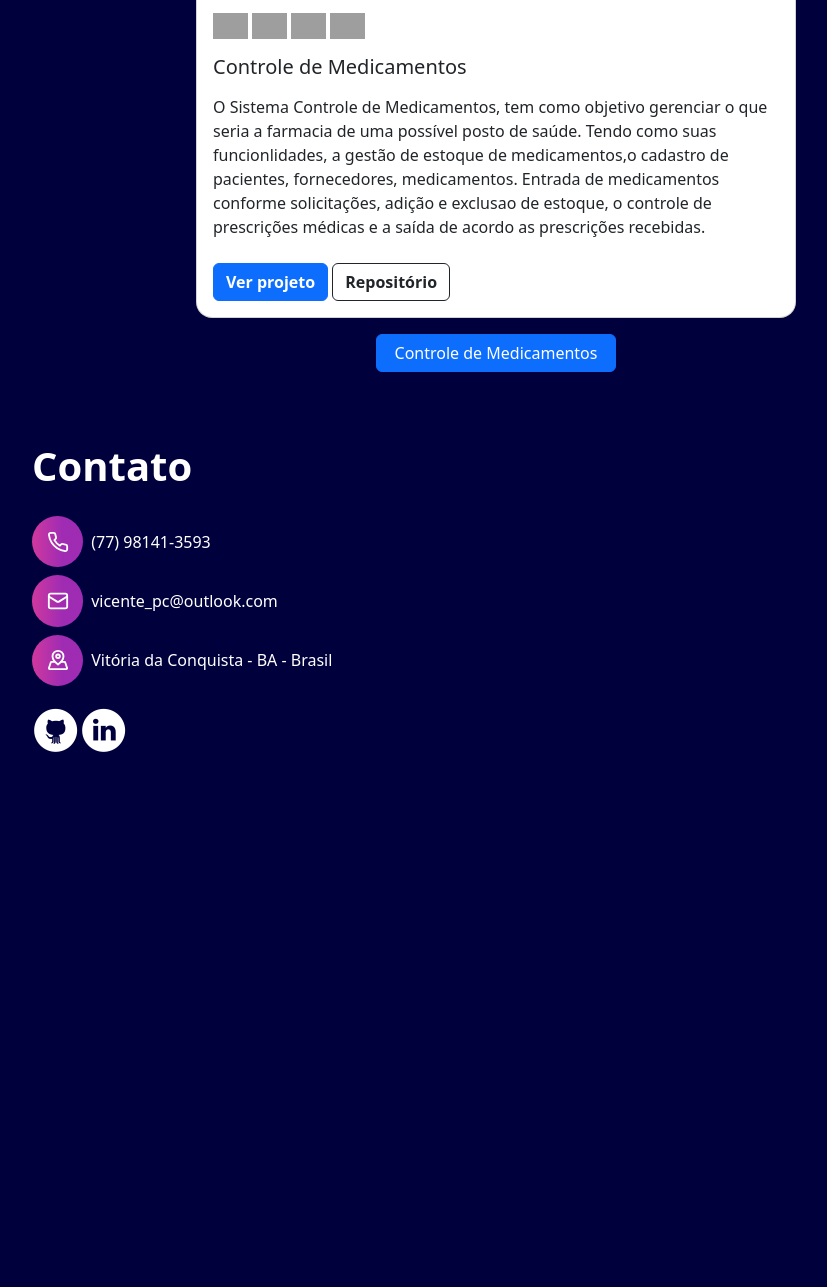
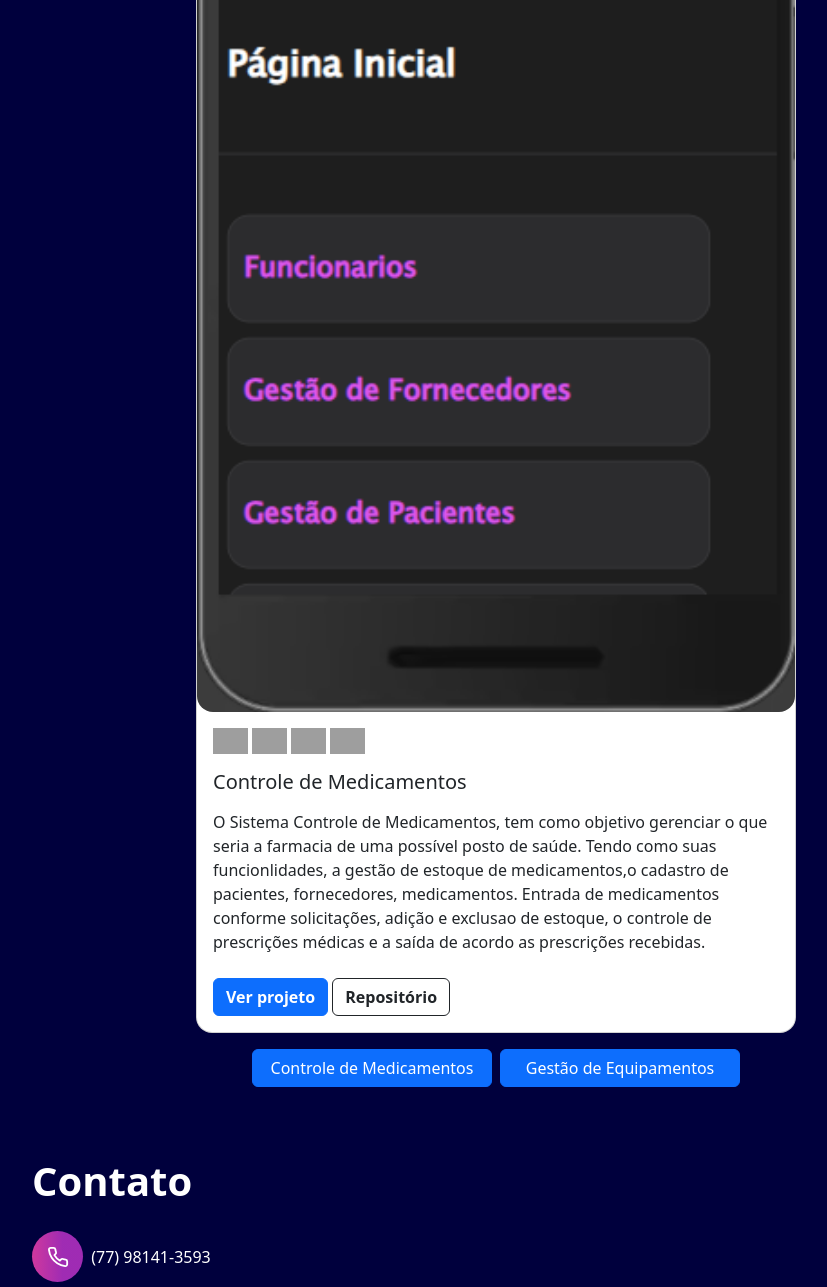
Before and after one commit to vicentejrmc/Portifolio, a plain HTML site: page index.html in a window 1280 px wide. Shown: the part 1957-3244 px from the top of the page, without its empty margins (144-971 px from the left). Before the commit the page ends 2795 px from the top, so only its background shows below. Drawn offline with nearby package versions, Linux system fonts and the light colour scheme; grey boxes are pictures that could not be loaded.

Commit message:
Implementado gif do segundo projeto

```diff
--- a/index.css
+++ b/index.css
@@ -41,7 +41,6 @@ a:hover {
 
     #banner .bg-foto {
         background: linear-gradient(157deg,rgba(232, 90, 201, 1) 23%, rgba(64, 64, 148, 1) 67%);
-        /* background: linear-gradient(90deg, rgba(229, 62, 168, .906), rgba(172, 47, 189, .925) 60%);*/
         border-radius: 33% 67% 53% 47% / 66% 41% 59% 34%;
         height: 15rem;
         margin-right: 3rem;
--- a/index.html
+++ b/index.html
@@ -142,7 +142,7 @@
             </p>
 
             <div class="card mx-md-auto rounded-4 mx-3 mt-4" style="max-width: 600px;" data-bs-theme="white">
-                <img id="imgCard" class="card-img-top rounded-top-4">
+                <img id="imgCard" class="card-img-top rounded-4">
                 <div class="card-body d-flex flex-column gap-2">
                     <span id="stackCard" class="d-flex gap-1"></span>
                     <h5 id="tituloCard" class="card-title mt-2"></h5>
@@ -151,7 +151,7 @@
                         <button type="button" class="btn btn-primary fw-bold" data-bs-toggle="modal" data-bs-target="#portfolioModal" id="btnVerProjeto">
                             Ver projeto
                         </button>
-                        <a id="urlRepositorio" class="btn btn-outline-dark fw-bold">Repositório</a>
+                        <a id="urlRepositorio" class="btn btn-outline-dark fw-bold" target="_blank">Repositório</a>
                     </div>
 
                 </div>
@@ -159,7 +159,7 @@
 
             <div class="d-flex justify-content-center mt-3 flex-wrap gap-2">
                 <button id="btnSelecionarPrimeiroCard" class="btn btn-primary" style="width: 240px; font-weight: 500;">Controle de Medicamentos</button>
-                <!--<button id="btnSelecionarSegundoCard" class="btn btn-primary" style="width: 240px;">Gestão de Equipamentos</button>-->
+                <button id="btnSelecionarSegundoCard" class="btn btn-primary" style="width: 240px; font-weight: 500;">Gestão de Equipamentos</button>
             </div>
 
         </section>
--- a/index.js
+++ b/index.js
@@ -1,7 +1,7 @@
 
 const dadosCardControleDeMedicamento = {
     titulo: 'Controle de Medicamentos',
-    imagem: './imagens/controleDeMedicamentos.png',
+    imagem: './imagens/controle-de-medicamentos.png',
     gif: 'https://i.imgur.com/fgekUo6.gif',
     stack: [
         'https://skillicons.dev/icons?i=html&theme=light',
@@ -12,13 +12,14 @@ const dadosCardControleDeMedicamento = {
     ],
     descricao: `O Sistema Controle de Medicamentos, tem como objetivo gerenciar o que seria a farmacia de uma possível posto de saúde.
     Tendo como suas funcionlidades, a gestão de estoque de medicamentos,o cadastro de pacientes, fornecedores, medicamentos. Entrada de medicamentos conforme solicitações,
-    adição e exclusao de estoque, o controle de prescrições médicas e a saída de acordo as prescrições recebidas.`
+    adição e exclusao de estoque, o controle de prescrições médicas e a saída de acordo as prescrições recebidas.`,
+    urlRepositorio: 'https://github.com/vicentejrmc/controle-de-medicamentos'
 };
 
 const dadosGestaoDeEquipamentos = {
-    titulo: 'Gest�o de Equipamentos',
-    imagem: './imagens/gestaoEquipamentos.png',
-    gif: '',
+    titulo: 'Gestão de Equipamentos',
+    imagem: './imagens/gestao-de-equipamentos.png',
+    gif: 'https://i.imgur.com/3od2Ro2.gif',
     stack: [
         'https://skillicons.dev/icons?i=html&theme=light',
         'https://skillicons.dev/icons?i=css&theme=light',
@@ -26,17 +27,18 @@ const dadosGestaoDeEquipamentos = {
         'https://skillicons.dev/icons?i=cs&theme=light'
 
     ],
-    descricao: `O  Sistema Gest�o de equipamentos, tem como objetivo o cadastro de equipamentos, onde o usu�rio pode cadastrar,
+    descricao: `O  Sistema Gestão de equipamentos, tem como objetivo o cadastro de equipamentos, onde o usuário pode cadastrar,
             visualisar equipamentos cadastrados, editar cadastro de equipamentos e excluir equipamentos cadastrados.
-            O sistema tamb�m permite a gestao de manuten��o de equipamentos, permitindo que o usu�rio cadastre, visualize, edite e
-            exclua chamadas de manuten��o cadastradas na op��o Manuten��o.`
+            O sistema também permite que se realize chamados de manutenção de equipamentos, permitindo que o usuário cadastre, visualize, edite e
+            exclua chamadas de manutenção cadastradas.`,
+    urlRepositorio: 'https://github.com/vicentejrmc/GestaoDeEquipamentos2025'
 }
 
 let cardSelecionado;
 
 function carregarDadosCardAtual() {
     if (!cardSelecionado)
-        throw new Error('Card n�o Selecionado.')
+        throw new Error('Card não Selecionado.')
 
     const imgCard = document.getElementById('imgCard')
     const stackCrd = document.getElementById('stackCard')
@@ -83,12 +85,12 @@ function abrirModalProjeto() {
 
 function main() {
     const btnPrimeiroCard = document.getElementById("btnSelecionarPrimeiroCard");
-    /*const btnSegundoCard = document.getElementById("btnSelecionarSegundoCard");*/
+    const btnSegundoCard = document.getElementById("btnSelecionarSegundoCard");
     const btnVerProjeto = document.getElementById("btnVerProjeto")
 
 
     btnPrimeiroCard.addEventListener('click', selecionarPrimeiroCard);
-    /*btnSegundoCard.addEventListener('click', selecionarSegundoCard);*/
+    btnSegundoCard.addEventListener('click', selecionarSegundoCard);
     btnVerProjeto.addEventListener('click', abrirModalProjeto);
     selecionarPrimeiroCard();
 };
```
Also changed, not shown: imagens/controle-de-medicamentos.png (added), imagens/controleDeMedicamentos.png (deleted), imagens/gestao-de-equipamentos.png (added).
